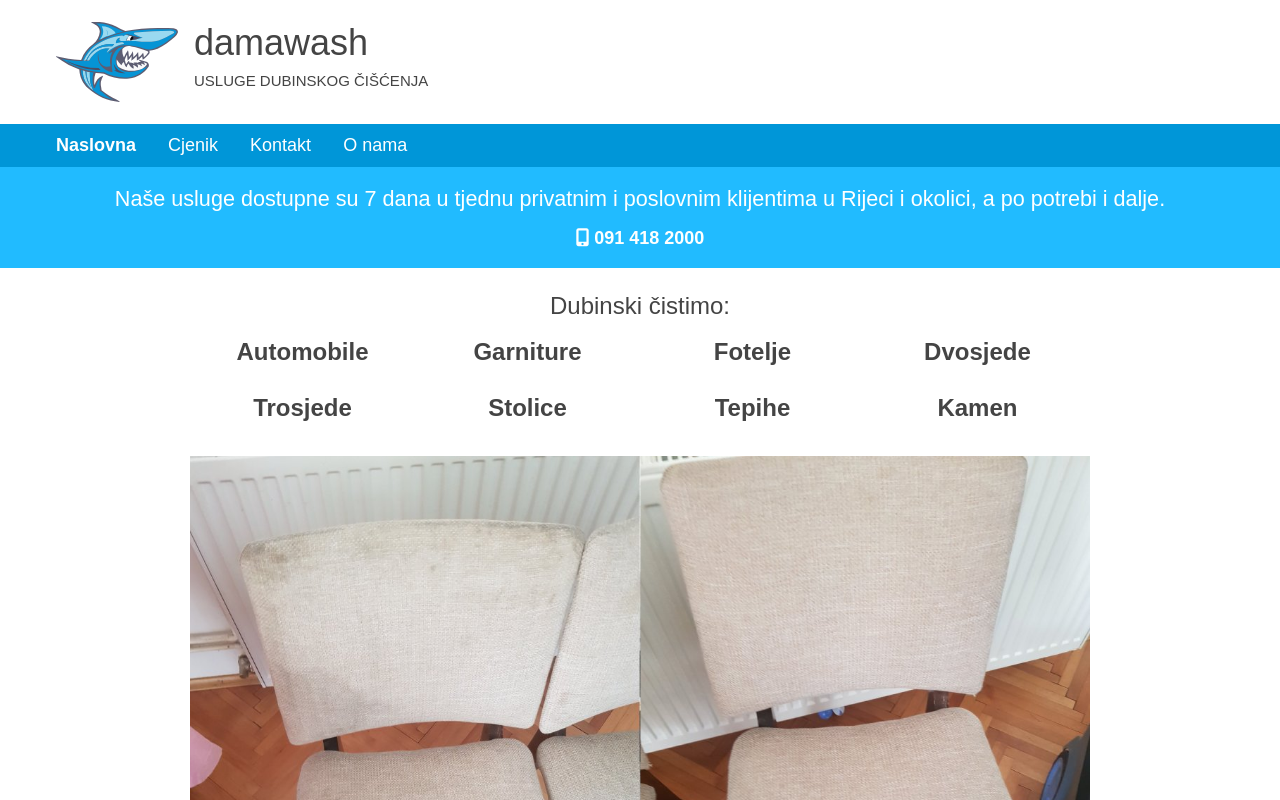
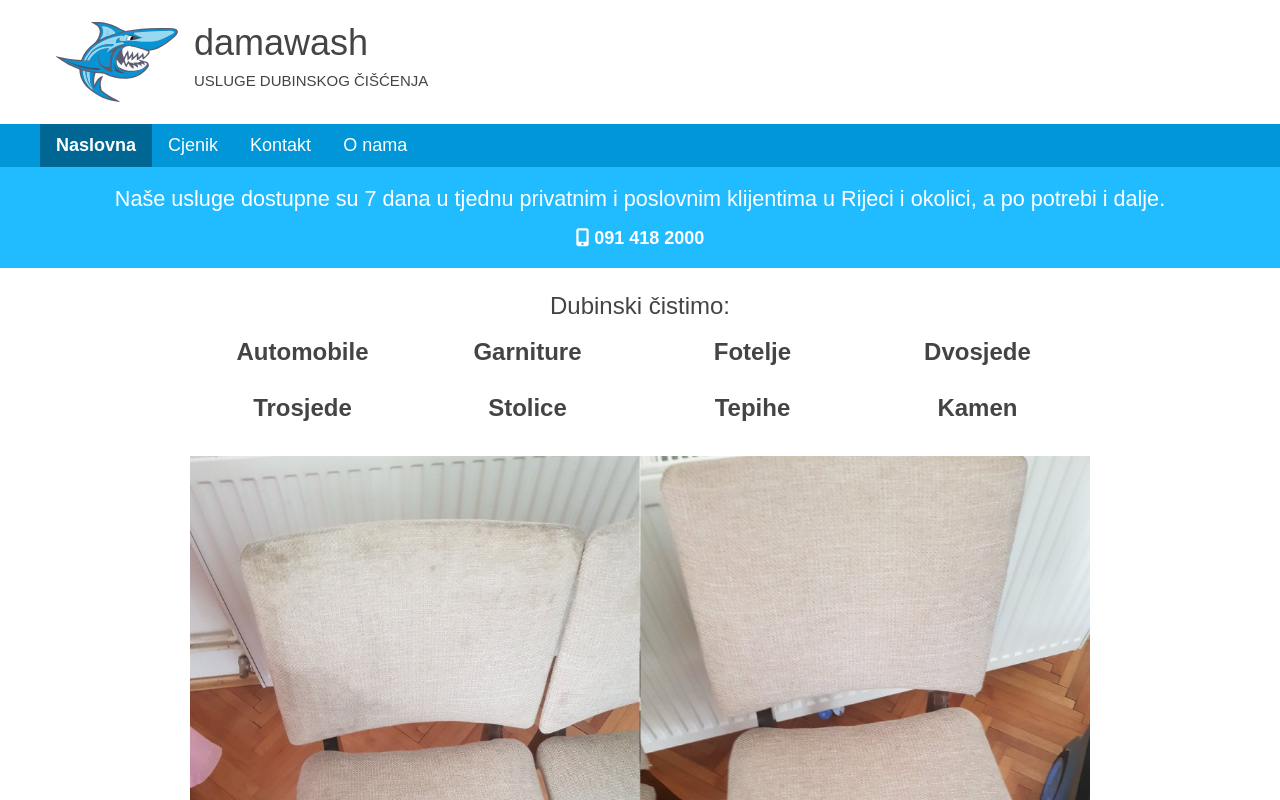
Before and after one commit to fluffyspace/damawash, an Angular app: page / in a window 1280 px wide. In both pictures the pointer is over the link "Naslovna". Shown: the top 800 px of the page. Built offline with nearby package versions, Linux system fonts and the light colour scheme; a web font is replaced by a local one.

Commit message:
hover highlight

```diff
--- a/src/app/navigation/navigation.component.scss
+++ b/src/app/navigation/navigation.component.scss
@@ -9,8 +9,8 @@
 .active-link{
   font-weight: bold;
 }
-.w3-bar-item:hover{
-  background: #006795;
+.w3-button:hover{
+  background: #006795;/*#00608a*/
 }
 .anim-left{
   position: relative;
--- a/src/app/prices/prices.component.html
+++ b/src/app/prices/prices.component.html
@@ -47,7 +47,7 @@
       <td>2-5 €/m² (15.07-37.67 kn)</td>
     </tr>
   </table>
-  <p class="w3-center w3-padding">TEČAJ: 1 EUR = 7.53450 HRK</p>
+  <p class="w3-center w3-padding">TEČAJ: 1 EUR = 7,53450 HRK</p>
 <h4 class="w3-center w3-padding">Za sve ostalo po dogovoru.</h4>
 <br>
 </div>
```
